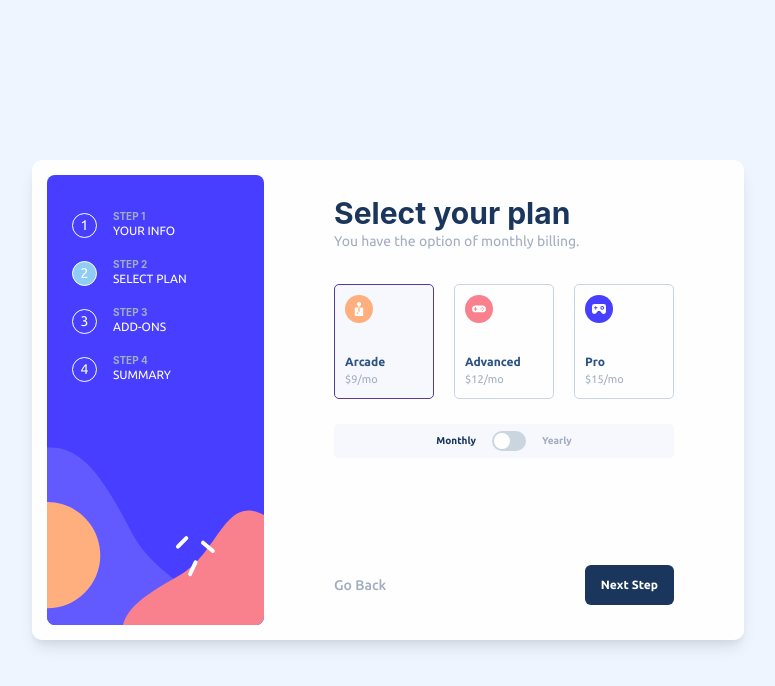
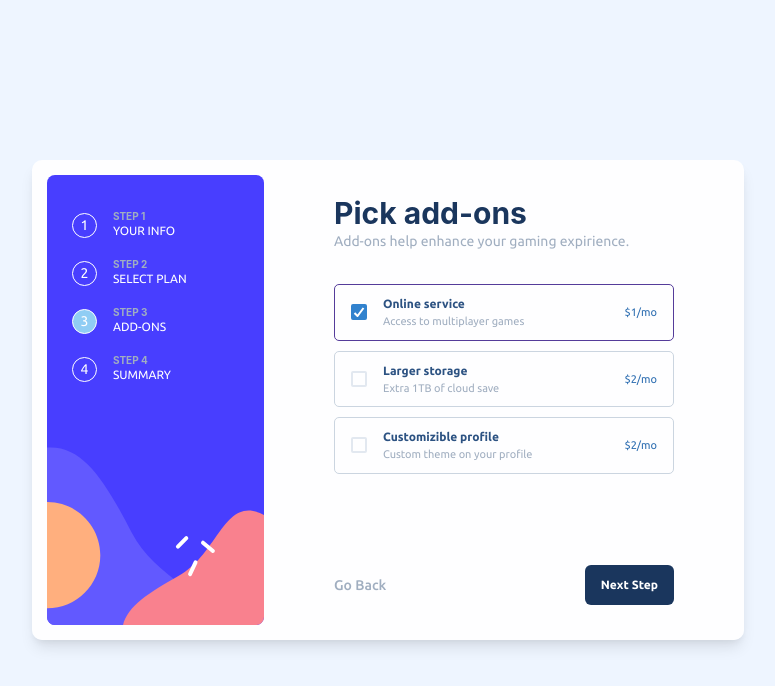
Before and after one commit to srdjan-gr/multi-step-form, a React (Vite) app: page / in a window 1280 px wide. Shown: the top 686 px of the page, without its empty margins (252-1027 px from the left). Built offline with nearby package versions, Linux system fonts and the light colour scheme.

Commit message:
AddOns component add

```diff
--- a/src/App.jsx
+++ b/src/App.jsx
@@ -5,11 +5,12 @@ import sidebarImg from './images/bg-sidebar-desktop.svg'
 import ProgressBar from './components/ProgressBar'
 import PersonalInfo from './components/PersonalInfo'
 import PlanInfo from './components/PlanInfo'
+import AddonsInfo from './components/AddonsInfo'
 
 
 const App = () => {
 
-  const [progress, setProgress] = useState('plan')
+  const [progress, setProgress] = useState('addons')
   const [stage, setStage] = useState()
 
 
@@ -21,6 +22,10 @@ const App = () => {
     } else if (progress === 'plan') {
       return (
         <PlanInfo progress={progress} setProgress={setProgress} />
+      )
+    } else if (progress === 'addons') {
+      return (
+        <AddonsInfo progress={progress} setProgress={setProgress} />
       )
     }
   }
--- /dev/null
+++ b/src/components/AddonsInfo.jsx
@@ -0,0 +1,88 @@
+import React, { useState } from 'react'
+import { Box, Card, CardBody, Flex, Image, Stack, Input, Heading, Text, FormControl, FormLabel, FormErrorMessage, Button, Switch, Spacer, ButtonGroup, Checkbox } from '@chakra-ui/react'
+
+
+
+const AddonsInfo = ({ progress, setProgress }) => {
+
+    const [selectedAddon, setselectedAddon] = useState({
+        service: '',
+        storage: '',
+        theme: '',
+    })
+
+
+    const [isCheckedService, setIsCheckedService] = useState(true)
+    const [isCheckedStorage, setIsCheckedStorage] = useState(false)
+    const [isCheckedTheme, setIsCheckedTheme] = useState(false)
+
+
+    const checkHandlerService = () => {
+        setIsCheckedService(!isCheckedService)
+    }
+    const checkCheckedStorage = () => {
+        setIsCheckedStorage(!isCheckedStorage)
+    }
+    const checkCheckedTheme = () => {
+        setIsCheckedTheme(!isCheckedTheme)
+    }
+
+
+    return (
+        <Stack >
+            <CardBody w='380px' mr='35px'>
+
+                <Flex as='section' flexDirection='column' justifyContent='space-between' height='full'>
+                    <Box>
+                        <Heading as='h1' size='lg' color={'blue.900'}>Pick add-ons</Heading>
+                        <Text fontSize='sm' mb={8} color={'gray.400'}>Add-ons help enhance your gaming expirience.</Text>
+
+                        <Flex direction='column'>
+
+                            <Flex border={isCheckedService ? '1px solid #553C9A' : '1px solid #CBD5E0'}
+                                borderRadius='5px' px='16px' py='10px' mb='10px' w='full' alignItems='center'>
+                                <Checkbox defaultChecked checked={isCheckedService} onChange={checkHandlerService}></Checkbox>
+                                <Flex direction='column' pl={4}>
+                                    <Text as='h2' fontSize='12px' color={'blue.700'} fontWeight='bold'>Online service</Text>
+                                    <Text fontSize='11px' color={'gray.400'}>Access to multiplayer games</Text>
+                                </Flex>
+                                <Text fontSize='11px' color={'blue.600'} ml='auto'>$1/mo</Text>
+                            </Flex>
+
+                            <Flex border={isCheckedStorage ? '1px solid #553C9A' : '1px solid #CBD5E0'}
+                                borderRadius='5px' px='16px' py='10px' mb='10px' w='full' alignItems='center'>
+                                <Checkbox checked={isCheckedService} onChange={checkCheckedStorage}></Checkbox>
+                                <Flex direction='column' pl={4}>
+                                    <Text as='h2' fontSize='12px' color={'blue.700'} fontWeight='bold'>Larger storage</Text>
+                                    <Text fontSize='11px' color={'gray.400'}>Extra 1TB of cloud save</Text>
+                                </Flex>
+                                <Text fontSize='11px' color={'blue.600'} ml='auto'>$2/mo</Text>
+                            </Flex>
+
+                            <Flex border={isCheckedTheme ? '1px solid #553C9A' : '1px solid #CBD5E0'}
+                                borderRadius='5px' px='16px' py='10px' w='full' alignItems='center'>
+                                <Checkbox checked={isCheckedTheme} onChange={checkCheckedTheme}></Checkbox>
+                                <Flex direction='column' pl={4}>
+                                    <Text as='h2' fontSize='12px' color={'blue.700'} fontWeight='bold'>Customizible profile</Text>
+                                    <Text fontSize='11px' color={'gray.400'}>Custom theme on your profile</Text>
+                                </Flex>
+                                <Text fontSize='11px' color={'blue.600'} ml='auto'>$2/mo</Text>
+                            </Flex>
+
+                        </Flex>
+                    </Box>
+
+
+                    <ButtonGroup alignItems='center' spacing='auto'>
+                        <Button colorScheme="button" color={'gray.400'} fontWeight='medium' fontSize='14px' variant='link' onClick={() => setProgress('plan')}>Go Back</Button>
+
+                        <Button colorScheme="button" color='white' fontSize='12px' onClick={() => setProgress('addons')}>Next Step</Button>
+                    </ButtonGroup>
+                </Flex>
+
+            </CardBody>
+        </Stack>
+    )
+}
+
+export default AddonsInfo
```
